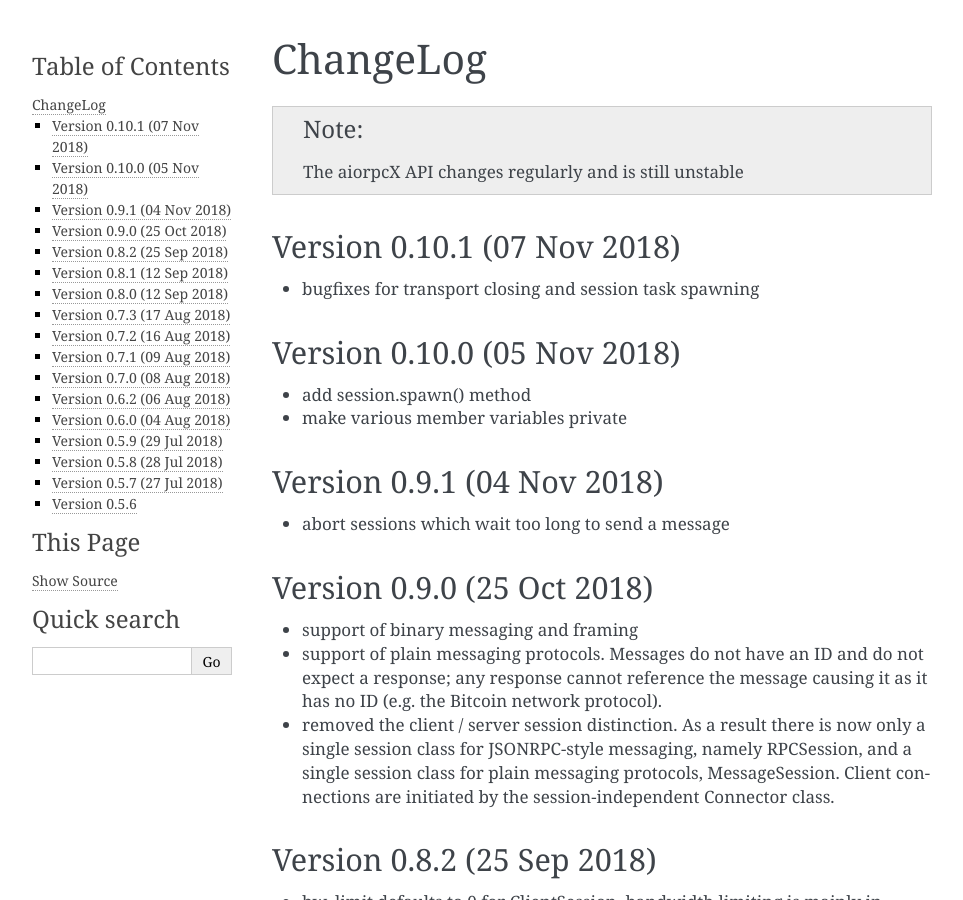
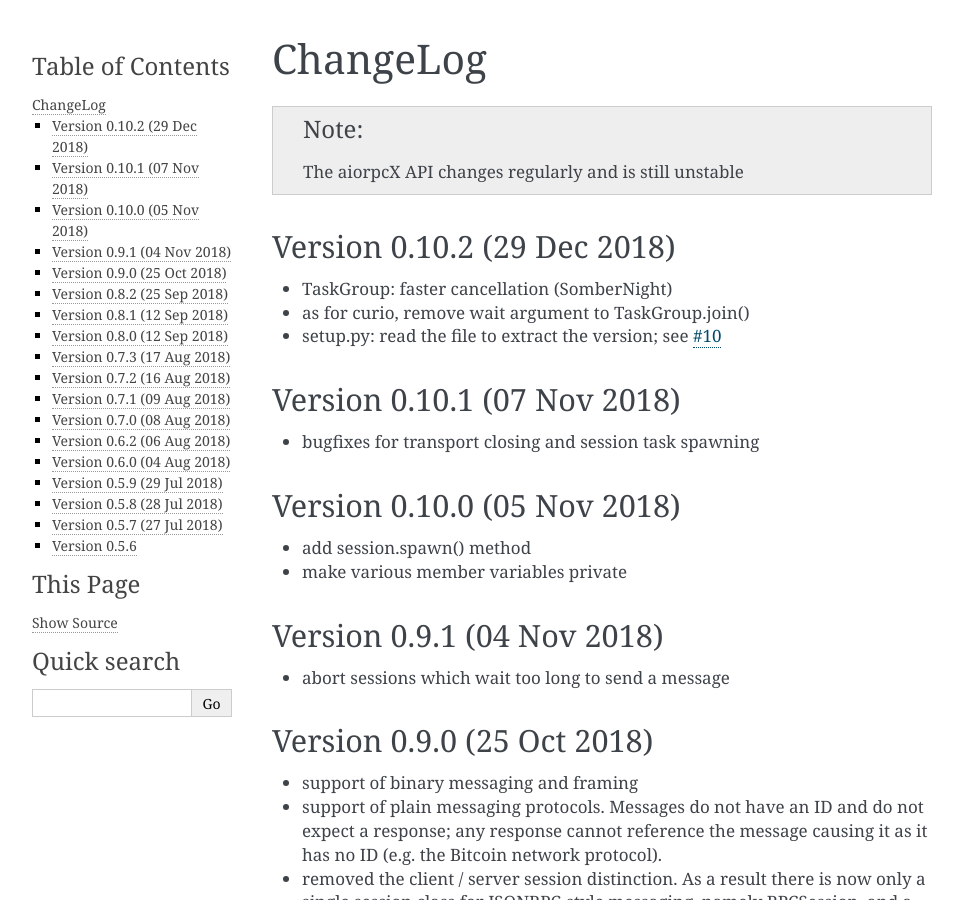
Before and after one commit to kyuupichan/aiorpcX, a Sphinx documentation site: the page built from docs/changelog.rst, in a window 1280 px wide and 900 px high. Shown: the whole window, without its empty margins (148-1111 px from the left). Built offline with Sphinx 7.4.7, drawn with Linux system fonts in a browser that asks for light colours.

Commit message:
Prepare 10.2

```diff
--- a/docs/changelog.rst
+++ b/docs/changelog.rst
@@ -3,13 +3,21 @@ ChangeLog
 
 .. note:: The aiorpcX API changes regularly and is still unstable
 
+
+Version 0.10.2 (29 Dec 2018)
+----------------------------
+
+* TaskGroup: faster cancellation (SomberNight)
+* as for curio, remove wait argument to TaskGroup.join()
+* setup.py: read the file to extract the version; see `#10`_
+
 Version 0.10.1 (07 Nov 2018)
----------------------------
+----------------------------
 
 * bugfixes for transport closing and session task spawning
 
 Version 0.10.0 (05 Nov 2018)
----------------------------
+----------------------------
 
 * add session.spawn() method
 * make various member variables private
@@ -135,3 +143,4 @@ Version 0.5.6
 .. _#4: https://github.com/kyuupichan/aiorpcX/issues/4
 .. _#5: https://github.com/kyuupichan/aiorpcX/issues/5
 .. _#8: https://github.com/kyuupichan/aiorpcX/issues/8
+.. _#10: https://github.com/kyuupichan/aiorpcX/issues/10
```
